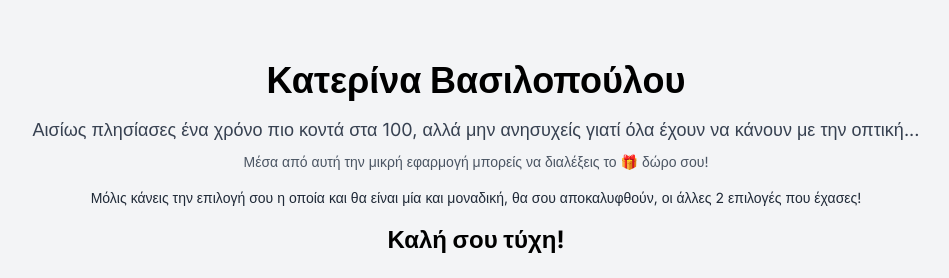
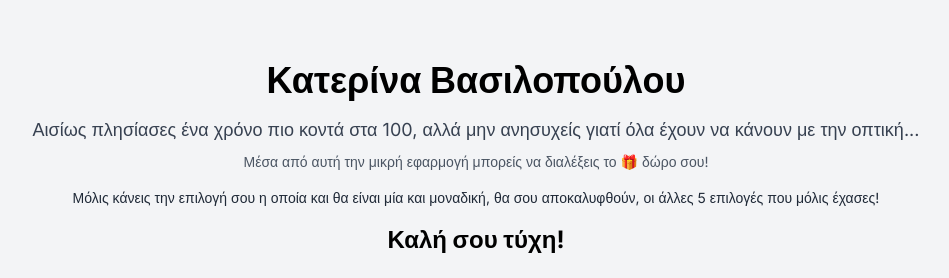
Before and after one commit to fifartdev/katerinasgift, a Next.js app: page / in a window 1280 px wide. Shown: the top 278 px of the page, without its empty margins (164-1113 px from the left). Built offline with nearby package versions, Linux system fonts and the light colour scheme; no server answers.

Commit message:
minor mistakes

```diff
--- a/app/page.js
+++ b/app/page.js
@@ -55,7 +55,7 @@ export default function Home() {
       "65f4514ae761f2656e2d",
       "65f456036ce1cd18daa8",
       ID.unique(),
-      { title: `ΔΩΡΟ Νο ${numb}` }
+      { title: `ΚΟΥΡΤΙΝΑ Νο ${numb}` }
     );
     setDisable(true);
     setHidden("");
@@ -89,7 +89,7 @@ export default function Home() {
         </h4>
         <p className="text-xs md:text-sm text-gray-800 mb-4">
           Μόλις κάνεις την επιλογή σου η οποία και θα είναι μία και μοναδική, θα
-          σου αποκαλυφθούν, οι άλλες 2 επιλογές που έχασες!
+          σου αποκαλυφθούν, οι άλλες 5 επιλογές που μόλις έχασες!
         </p>
         <h1 className="text-xl md:text-2xl font-bold mb-4">Καλή σου τύχη!</h1>
       </div>
```
